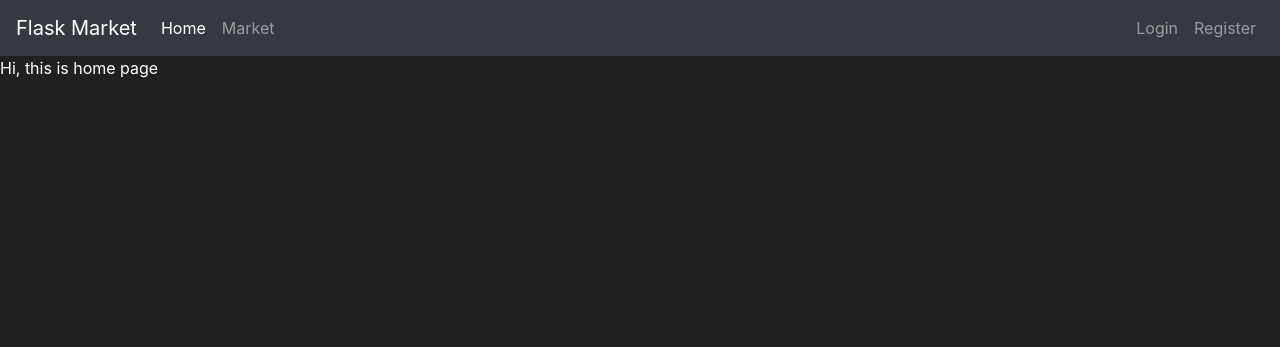
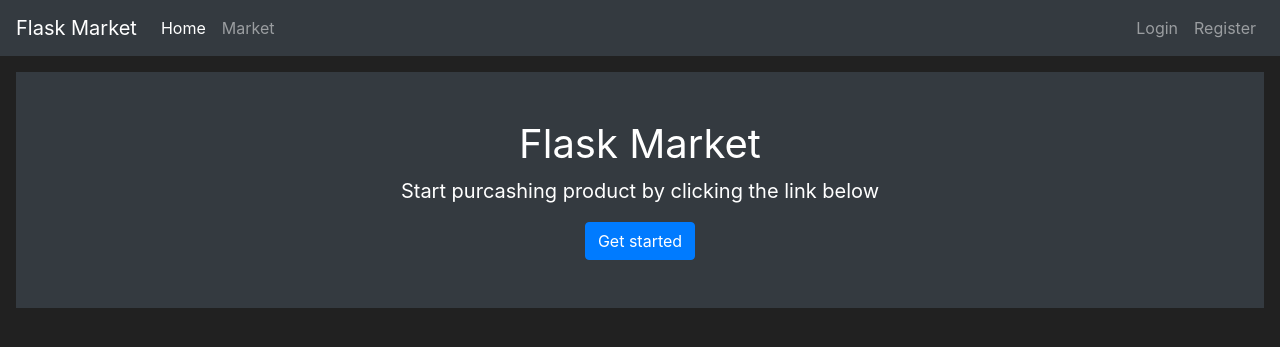
Before and after one commit to danielcristho/flask-market, a Flask app: page / in a window 1280 px wide. Shown: the top 347 px of the page. Run offline with Flask 2, Linux system fonts and the light colour scheme; some libraries are stand-ins or nearby versions.

Commit message:
update home page

```diff
--- a/market/routes.py
+++ b/market/routes.py
@@ -1,9 +1,10 @@
+from logging import info
 from market import app
 from flask import render_template, redirect, url_for, flash
 from market.models import Item, User
 from market.forms import LoginForm, RegisterForms
 from market import db
-from flask_login import login_user
+from flask_login import login_user, logout_user
 
 @app.route('/')
 @app.route('/home')
@@ -47,3 +48,9 @@ def login_page():
             flash('Username and Password are not match! Please try again', category='danger')
 
     return render_template('login.html', form=form)
+
+@app.route('/logout')
+def logout_page():
+    logout_user()
+    flash("You have been logged out!", category='info')
+    return redirect(url_for('home_page'))
--- a/market/templates/base.html
+++ b/market/templates/base.html
@@ -30,7 +30,7 @@
         {% if current_user.is_authenticated %}
           <ul class="navbar-nav">
             <li class="nav-item">
-              <a class="nav-link" style="color:darkgoldenrod; font-weight: bold;">
+              <a class="nav-link" style="color:darkgoldenrod; font-weight: bold">
                   <i class="fas fa-coins"></i>
                   {{ current_user.prettier_budget }}
               </a>
@@ -39,7 +39,7 @@
               <a class="nav-link">Welcome, {{ current_user.username }}</a>
             </li>
             <li class="nav-item">
-                <a class="nav-link" href="#">Logout</a>
+                <a class="nav-link" href="{{ url_for('logout_page') }}">Logout</a>
             </li>
           </ul>
         {% else %}
--- a/market/templates/home.html
+++ b/market/templates/home.html
@@ -1,8 +1,16 @@
 {% extends 'base.html' %}
 {% block title %}
-    Home Page
+    Welcome to Market
 {% endblock %}
 
 {% block content %}
-   Hi, this is home page
+   <div class="position-relative overflow-hidden p-3 p-md-5 m-md-3 text-center bg-dark" style="color: white">
+        <div>
+            <h1 class="dislplay-4 font-weight-normal">Flask Market</h1>
+            <p class="lead font-weight-normal">Start purcashing product by clicking the link below</p>
+            <a class="btn btn-primary" href="{{ url_for('market_page') }}">Get started</a>
+        </div>
+        <div class="product-device box-shadow d-none d-md-block"></div>
+        <div class="pruduct-device product-device-2 box-shadow d-none d-md-block"></div>
+   </div>
 {% endblock %}
```
